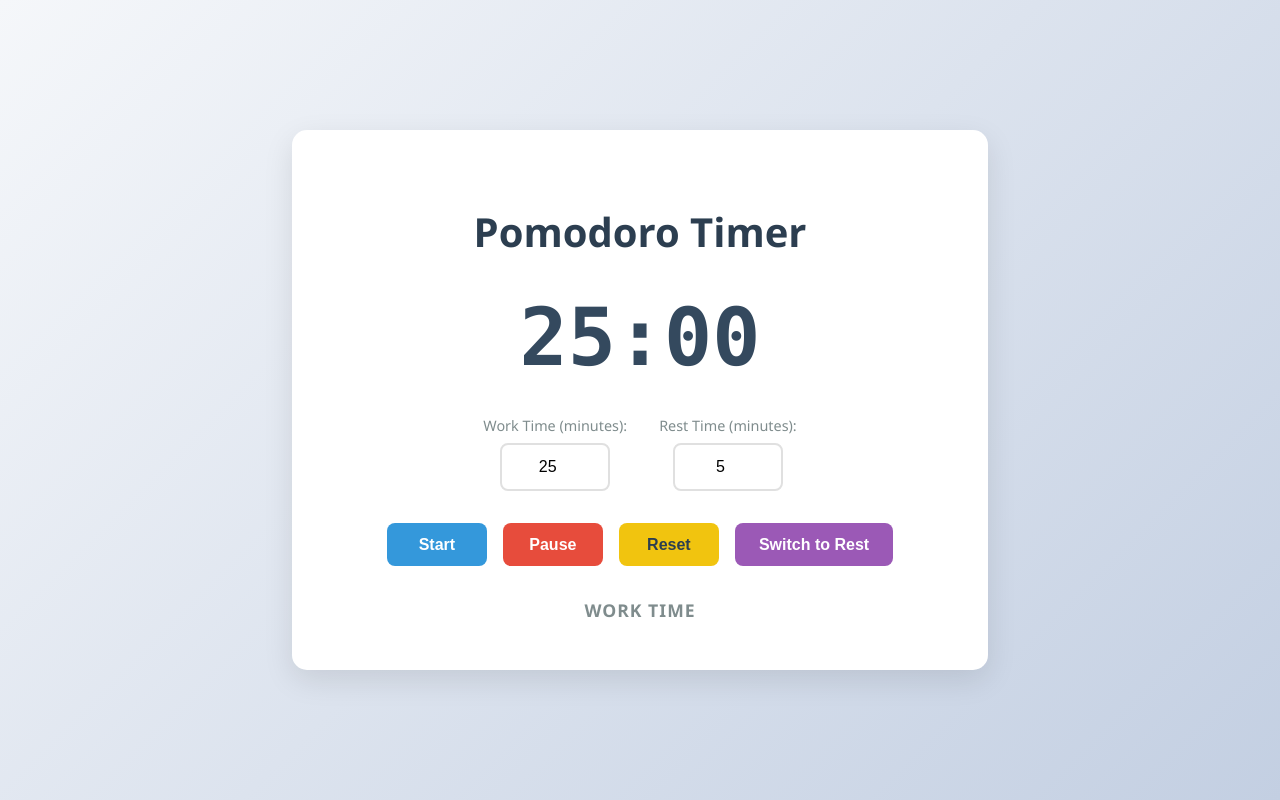
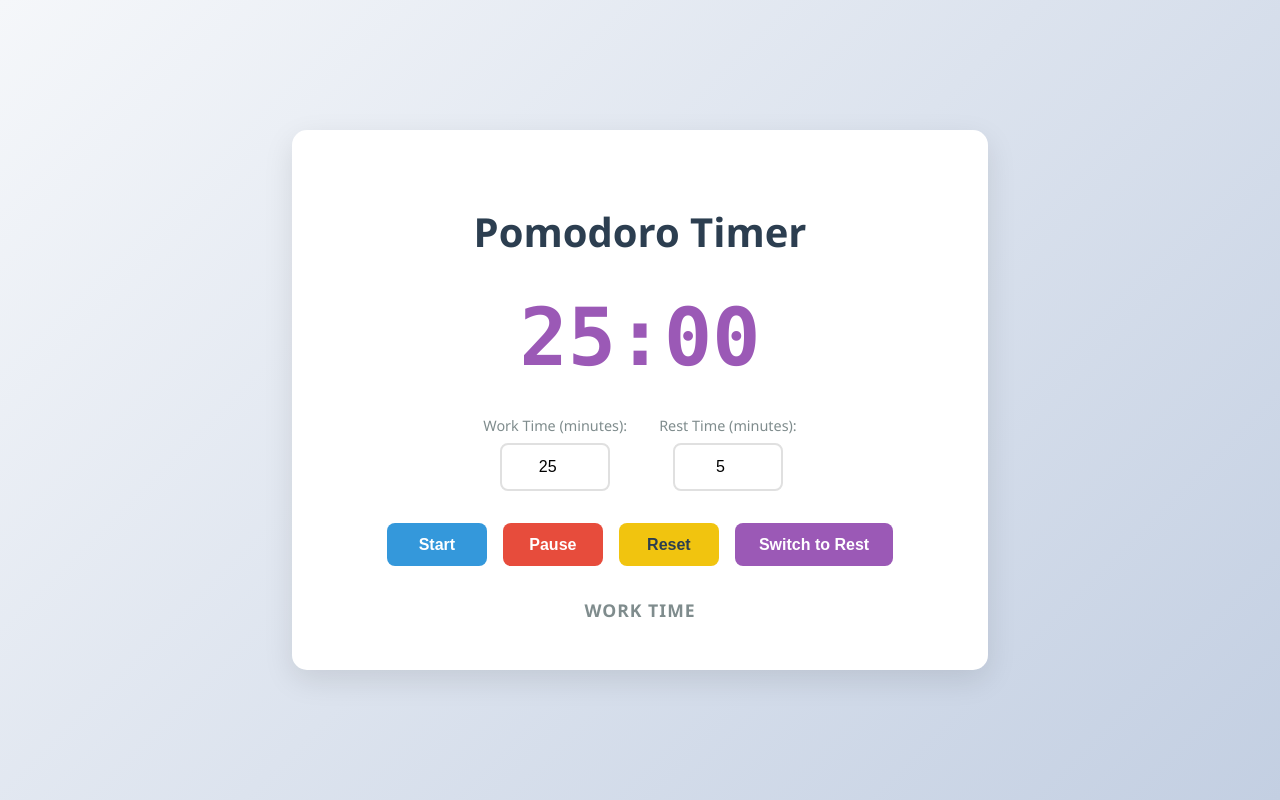
Before and after one commit to love9203/BYOA-pomodoro, a plain HTML site: page index.html in a window 1280 px wide. Drawn offline with Linux system fonts and the light colour scheme.

Commit message:
changed purple

```diff
--- a/styles.css
+++ b/styles.css
@@ -29,7 +29,7 @@ h1 {
     font-size: 5rem;
     font-weight: 700;
     margin: 2rem 0;
-    color: #34495e;
+    color: #9b59b6;
     font-family: 'Monaco', monospace;
 }
 
```
